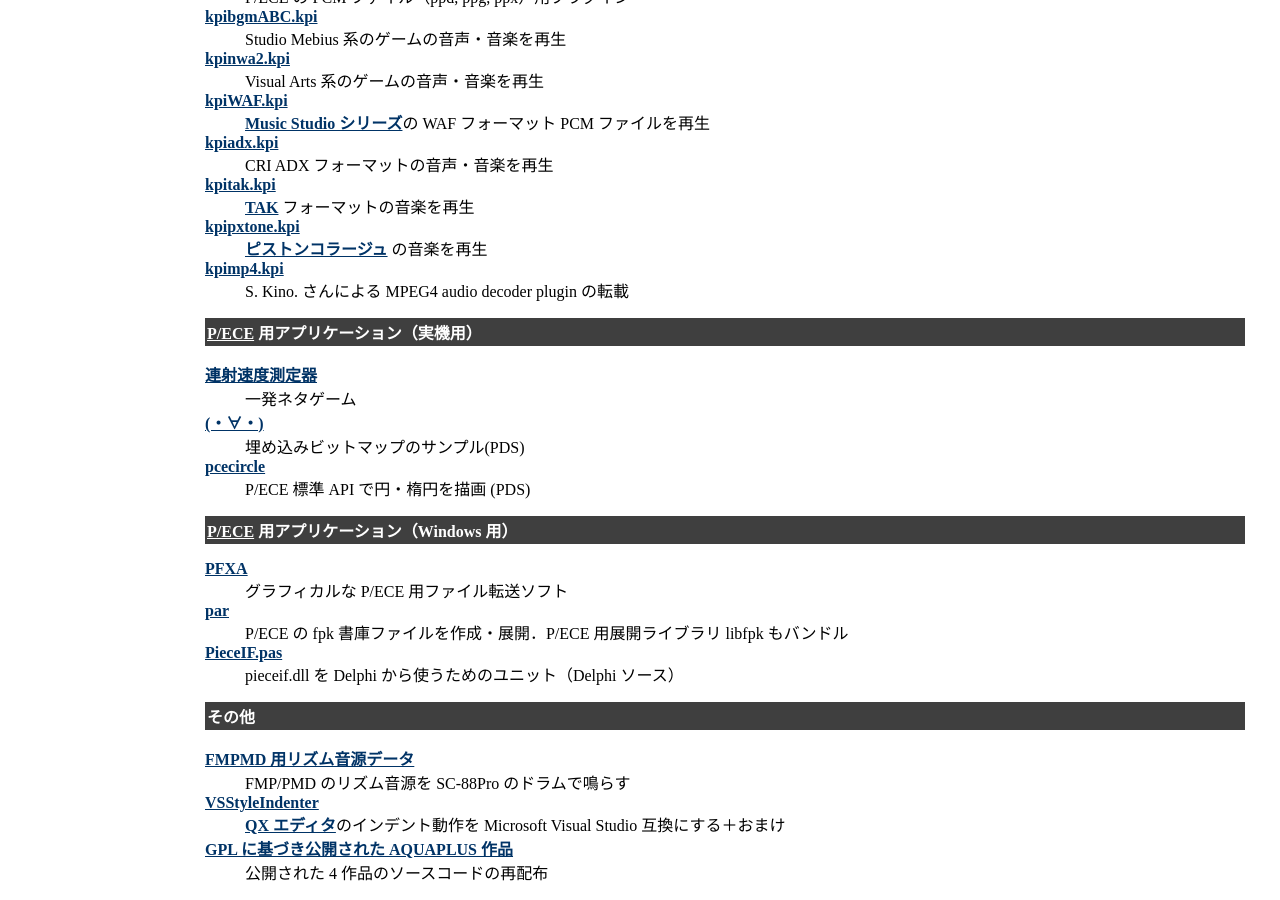
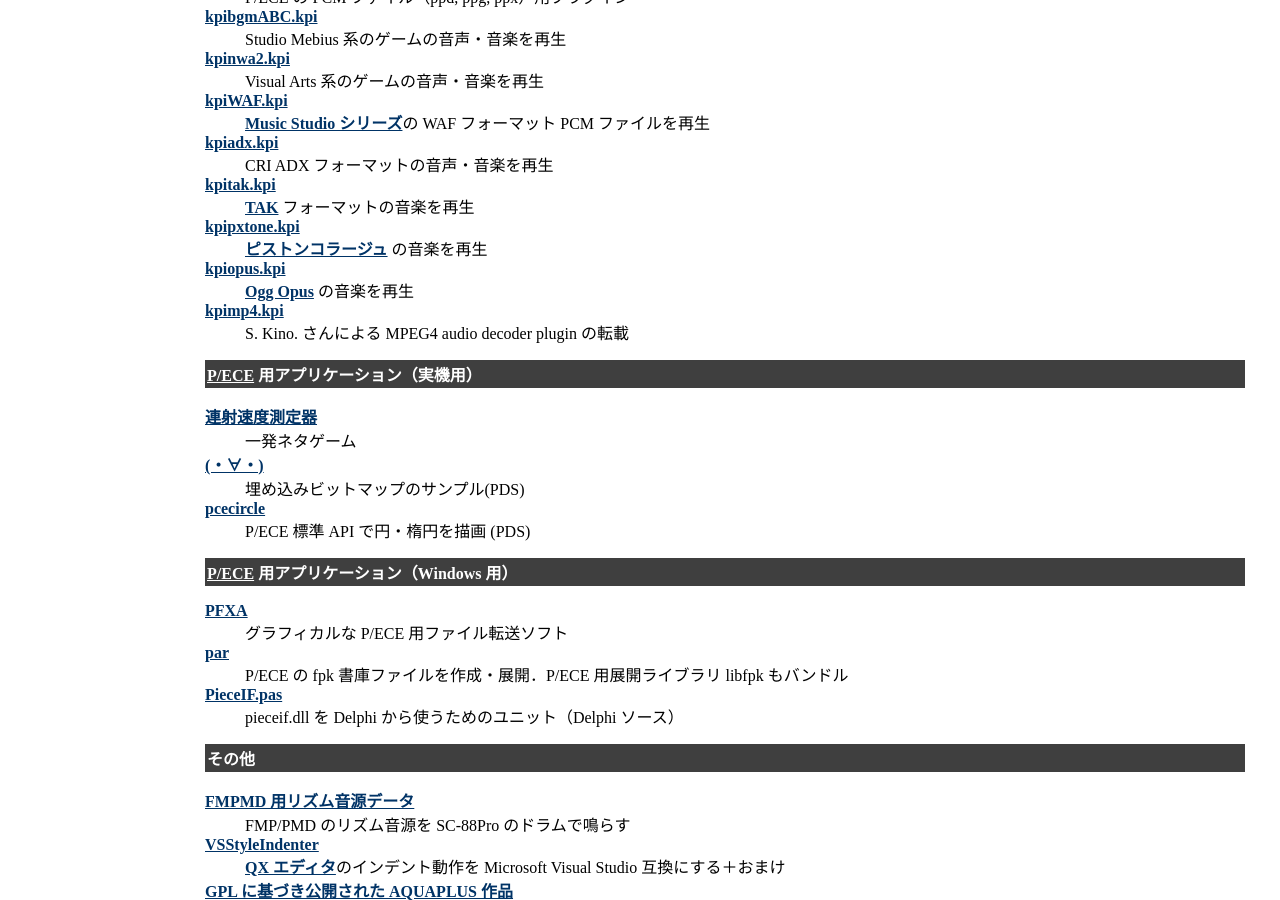
Before and after one commit to autch/autch.github.com, a Jekyll site: the page built from online/index.html, in a window 1280 px wide and 900 px high, scrolled down 538 px. Built offline with Jekyll 4.4.1, drawn with Linux system fonts in a browser that asks for light colours; nearby versions of some CDN libraries.

Commit message:
kpiopus.kpi v1.00

```diff
--- a/online/index.html
+++ b/online/index.html
@@ -42,6 +42,8 @@
   <dd><a href="http://www.thbeck.de/Tak/Tak.html">TAK</a> フォーマットの音楽を再生</dd>
   <dt><a href="/online/files/kpipxtone_1.01.zip">kpipxtone.kpi</a></dt>
   <dd><a href="http://hp.vector.co.jp/authors/VA022293/">ピストンコラージュ</a> の音楽を再生</dd>
+  <dt><a href="/online/files/kpiopus_1.00.zip">kpiopus.kpi</a></dt>
+  <dd><a href="http://opus-codec.org/">Ogg Opus</a> の音楽を再生</dd>
   <dt><a href="/online/files/kpimp4103.cab">kpimp4.kpi</a></dt>
   <dd>S. Kino. さんによる MPEG4 audio decoder plugin の転載</dd>
 </dl>
```
Also changed, not shown: 1 other file.
